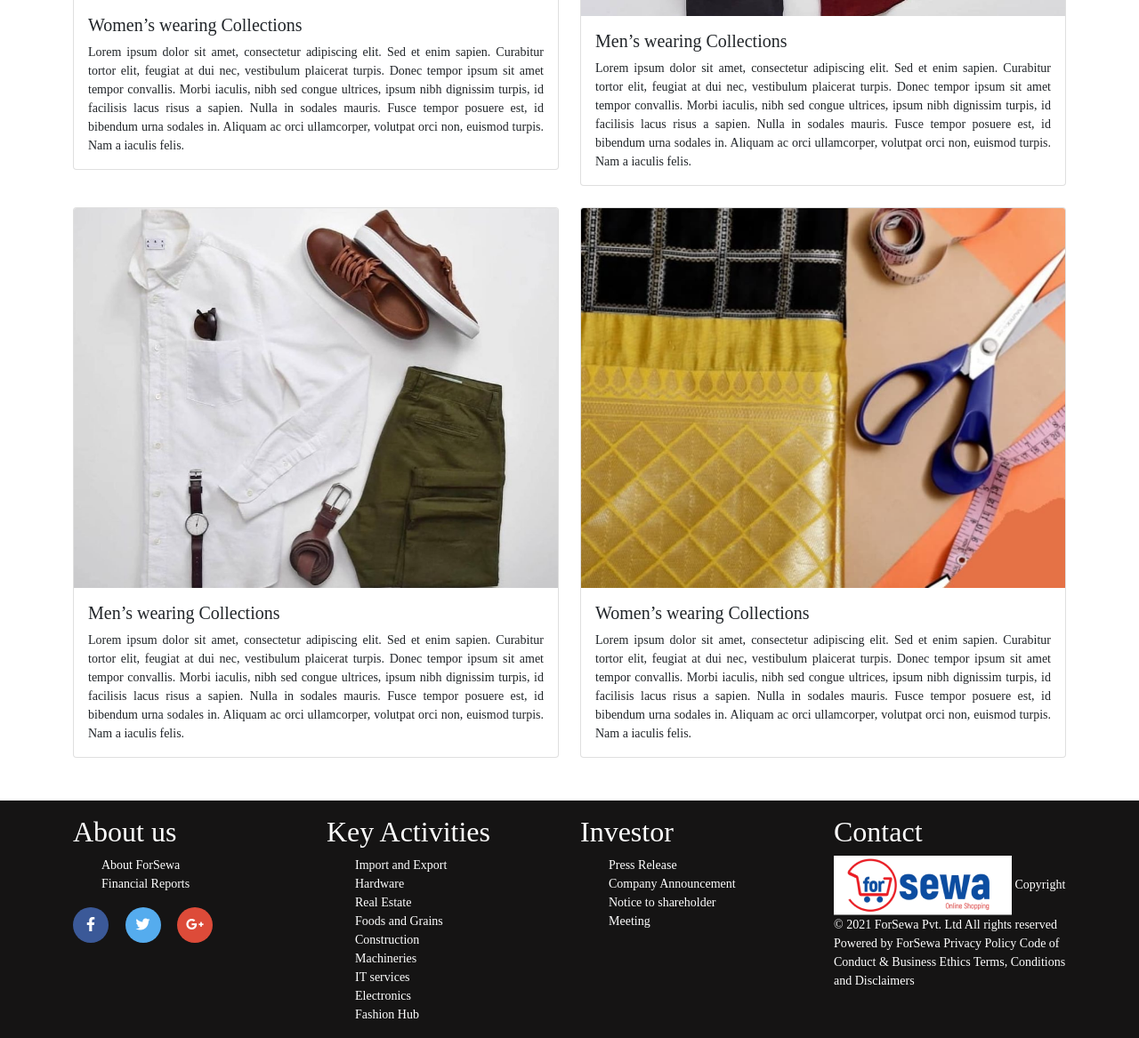
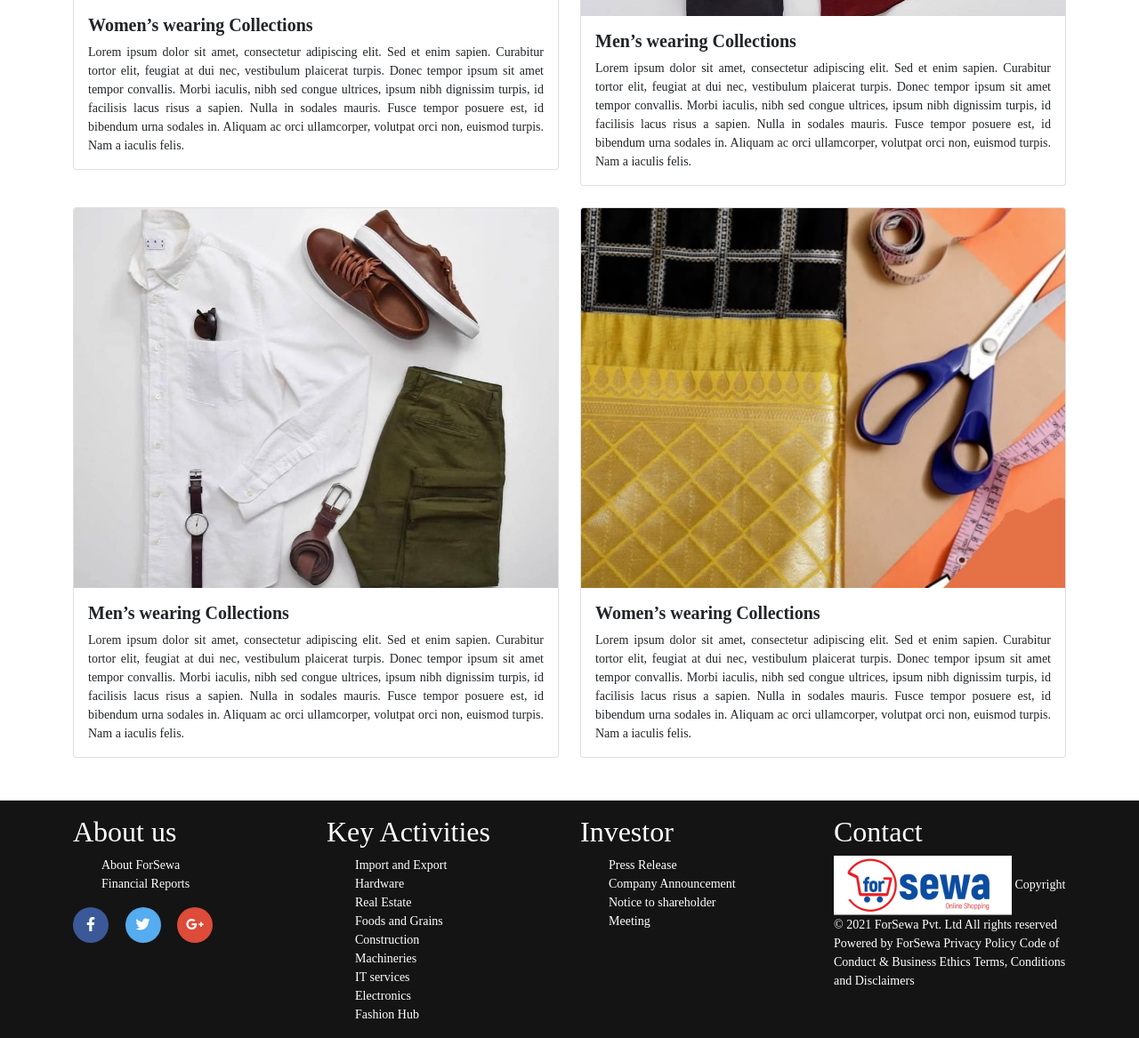
Before and after one commit to Birajramtel/for_sewa, a PHP site: page /fashion_hub.php in a window 1280 px wide. Shown: the part 1473-2640 px from the top of the page at 89% size. Run offline with PHP 8.4, Linux system fonts and the light colour scheme; some libraries are stand-ins or nearby versions; some web fonts are replaced.

Commit message:
Changes made in Fashion page

```diff
--- a/fashion_hub.php
+++ b/fashion_hub.php
@@ -98,7 +98,7 @@
                     <div class="card">
                         <img src="img/fashion_hub_1.png" class="card-img-top" alt="Fashionable Clothes">
                         <div class="card-body">
-                            <h5 class="card-title Header_2">Women’s wearing Collections</h5>
+                            <h5 class="card-title Header_2"><strong>Women’s wearing Collections</strong></h5>
                             <p class="card-text para_align">
                                 Lorem ipsum dolor sit amet, consectetur adipiscing elit. Sed et enim sapien. Curabitur
                                 tortor elit, feugiat at dui nec, vestibulum plaicerat turpis. Donec tempor ipsum sit
@@ -114,7 +114,7 @@
                     <div class="card">
                         <img src="img/fashion_hub_2.png" class="card-img-top" alt="Fashionable Clothes">
                         <div class="card-body">
-                            <h5 class="card-title Header_2">Men’s wearing  Collections</h5>
+                            <h5 class="card-title Header_2"><strong>Men’s wearing  Collections</strong></h5>
                             <p class="card-text para_align">
                                 Lorem ipsum dolor sit amet, consectetur adipiscing elit. Sed et enim sapien. Curabitur
                                 tortor elit, feugiat at dui nec, vestibulum plaicerat turpis. Donec tempor ipsum sit
@@ -130,7 +130,7 @@
                     <div class="card">
                         <img src="img/fashion_hub_3.png" class="card-img-top" alt="Fashionable Clothes">
                         <div class="card-body">
-                            <h5 class="card-title Header_2">Men’s wearing  Collections</h5>
+                            <h5 class="card-title Header_2"><strong>Men’s wearing  Collections</strong></h5>
                             <p class="card-text para_align pb-0">
                                 Lorem ipsum dolor sit amet, consectetur adipiscing elit. Sed et enim sapien. Curabitur
                                 tortor elit, feugiat at dui nec, vestibulum plaicerat turpis. Donec tempor ipsum sit
@@ -138,6 +138,7 @@
                                 turpis, id facilisis lacus risus a sapien. Nulla in sodales mauris. Fusce tempor posuere
                                 est, id bibendum urna sodales in. Aliquam ac orci ullamcorper, volutpat orci non, euismod
                                 turpis. Nam a iaculis felis.
+                            </p>
                         </div>
                     </div>
                 </div>
@@ -145,7 +146,7 @@
                     <div class="card">
                         <img src="img/fashion_hub_4.png" class="card-img-top" alt="Fashionable Clothes">
                         <div class="card-body">
-                            <h5 class="card-title Header_2">Women’s wearing Collections</h5>
+                            <h5 class="card-title Header_2"><strong>Women’s wearing Collections</strong></h5>
                             <p class="card-text para_align">
                                 Lorem ipsum dolor sit amet, consectetur adipiscing elit. Sed et enim sapien. Curabitur
                                 tortor elit, feugiat at dui nec, vestibulum plaicerat turpis. Donec tempor ipsum sit
```
